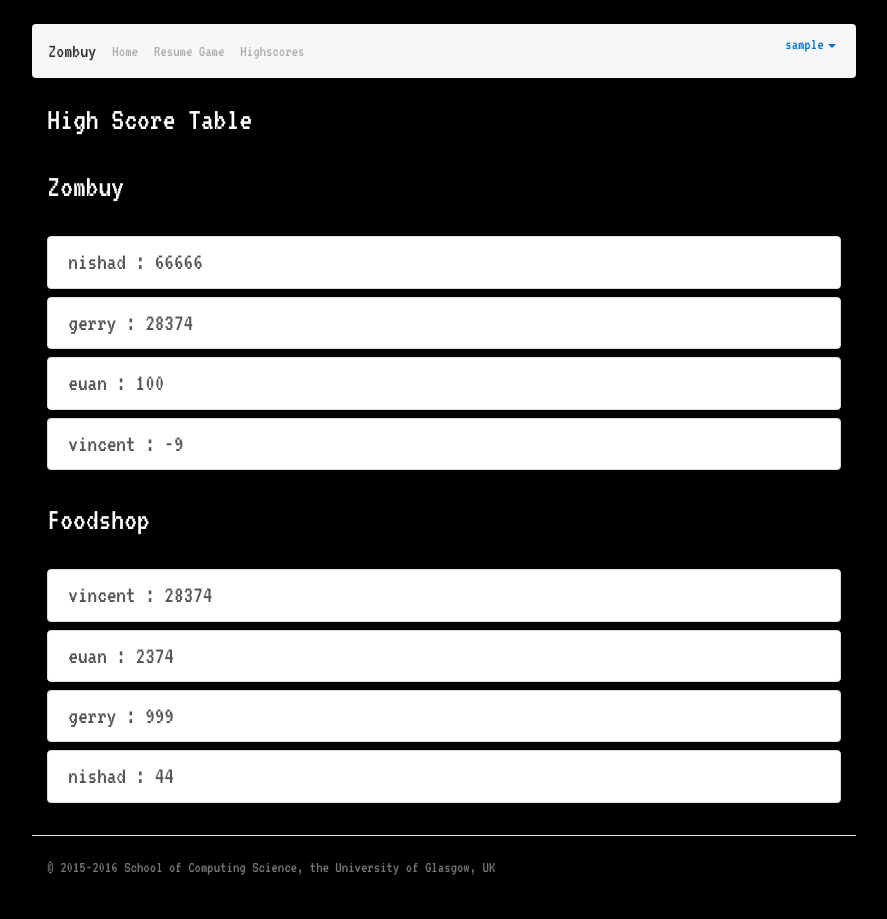
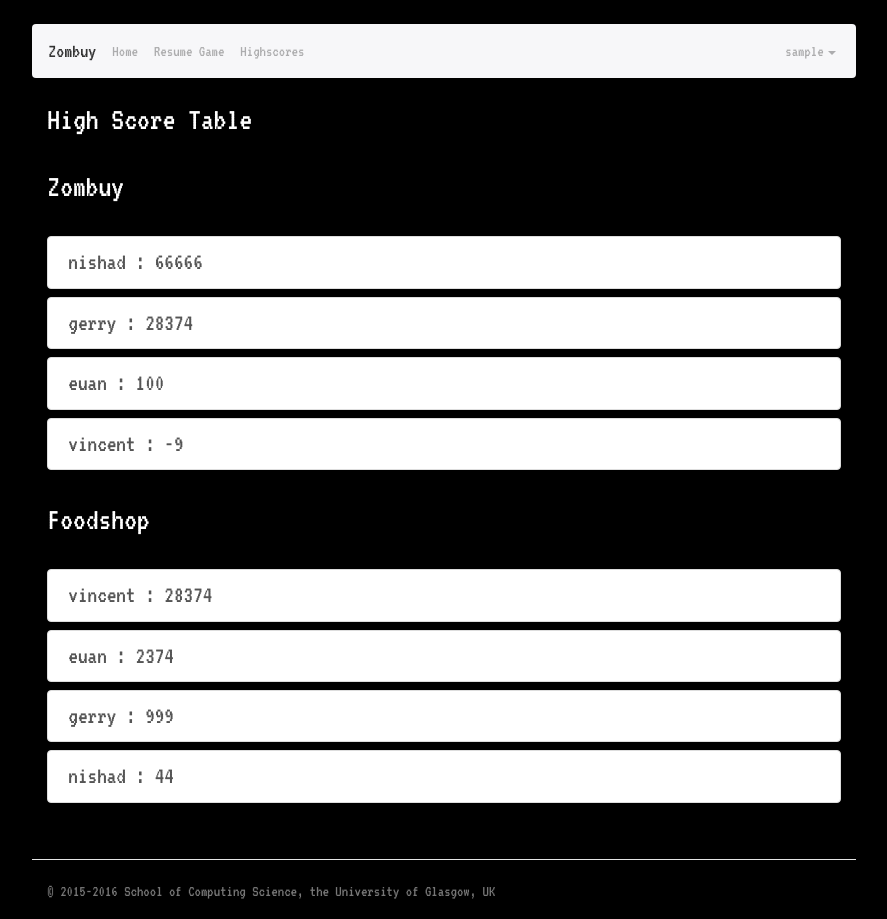
Before and after one commit to Alphasite/ITECH-Group-Project-2016, a Django app: a page that uses prototype/game/templates/common/base.html in a window 1280 px wide. Shown: the whole page, without its empty margins (196-1083 px from the left). Before the commit the page ends 875 px from the top, so only its background shows below. Run offline with Django 3.2, Linux system fonts and the light colour scheme; the visitor is signed in with stand-in values (Sample User, id 1); some libraries are stand-ins or nearby versions.

Commit message:
Fixed styling of the user's dropdown in the header

```diff
--- a/prototype/game/templates/common/base.html
+++ b/prototype/game/templates/common/base.html
@@ -30,13 +30,11 @@
     <div class="row">
         <div class="col-md-offset-2 col-xs-12 col-md-8">
             {% block content %}{% endblock %}
-            <footer class="footer">
+            <br><footer class="footer">
                 <p>&copy; 2015-2016 School of Computing Science, the University of Glasgow, UK</p>
             </footer>
         </div>
     </div>
-
-
 </div>
 
 
--- a/prototype/game/templates/common/header.html
+++ b/prototype/game/templates/common/header.html
@@ -24,14 +24,14 @@
         </li>
         {% else %}
         <li class="dropdown">
-            <a href="#" class="dropdown-toggle" data-toggle="dropdown">
+            <a href="#" class="nav-link dropdown-toggle" data-toggle="dropdown">
                 {{ user.username }}</a>
             <ul class="dropdown-menu">
                 <li>
-                    <a href="{% url 'profile' %}">Profile</a>
+                    <a class="nav-link" href="{% url 'profile' %}">Profile</a>
                 </li>
                 <li>
-                    <a href="{% url 'logout' %}">Logout</a>
+                    <a class="nav-link" href="{% url 'logout' %}">Logout</a>
                 </li>
             </ul>
         </li>
```
